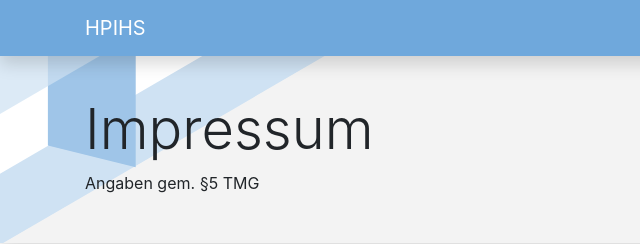
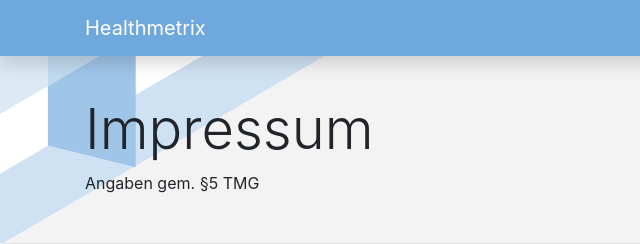
Before and after one commit to healthmetrix/website, a plain HTML site: page imprint.html in a window 1280 px wide. Shown: the top 244 px of the page, 0-640 px from the left. Drawn offline with nearby package versions, Linux system fonts and the light colour scheme.

Commit message:
Fix typo

```diff
--- a/imprint.html
+++ b/imprint.html
@@ -26,7 +26,7 @@
     <!-- Navigation -->
     <nav class="navbar navbar-expand-lg navbar-dark bg-secondary fixed-top shadow">
         <div class="container">
-            <a class="navbar-brand" href="index.html">HPIHS</a>
+            <a class="navbar-brand" href="index.html">Healthmetrix</a>
             <a href="https://healthmetrix.join.com/" class="badge badge-primary p-2">Yes, we are hiring!</a>
         </div>
     </nav>
```
